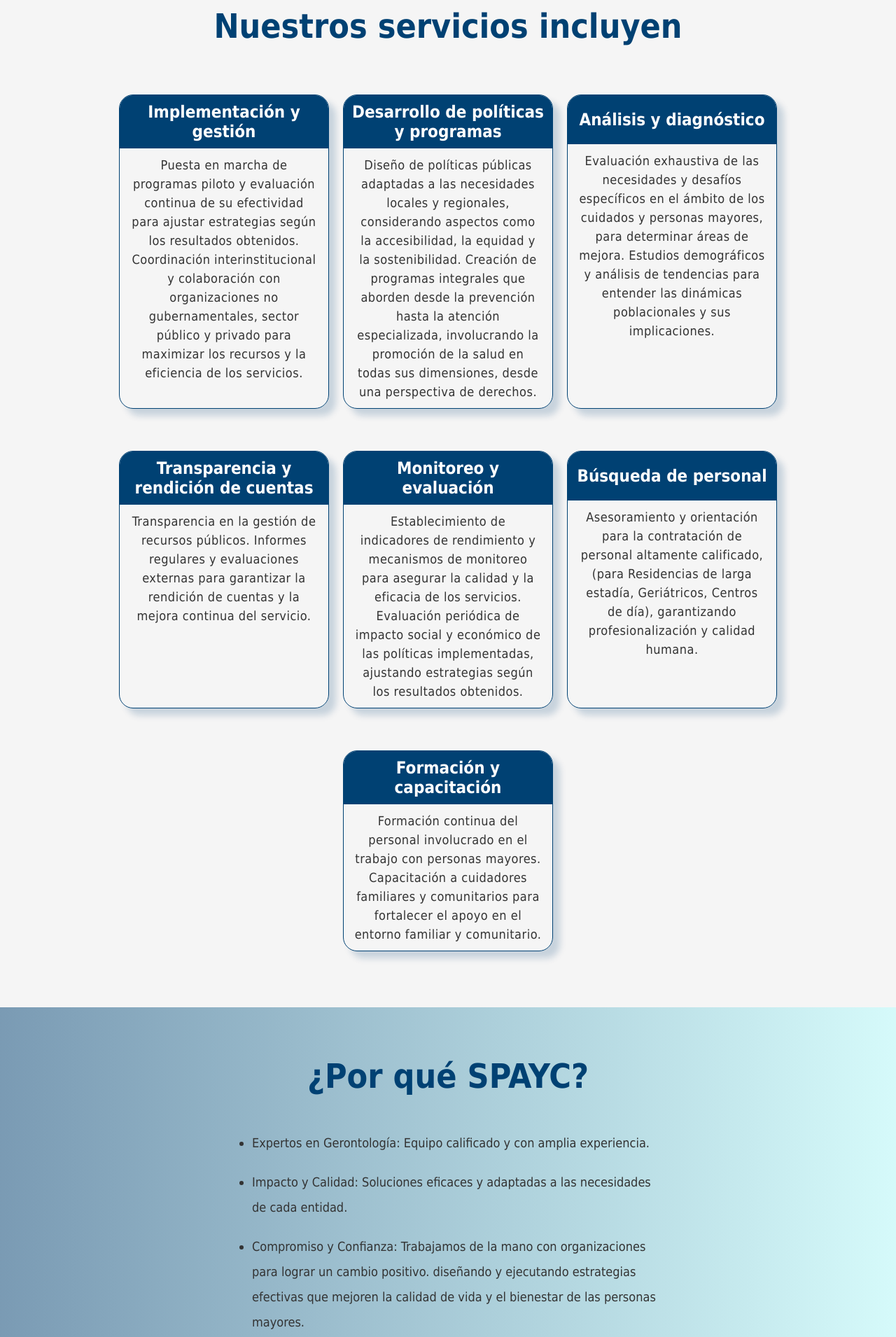
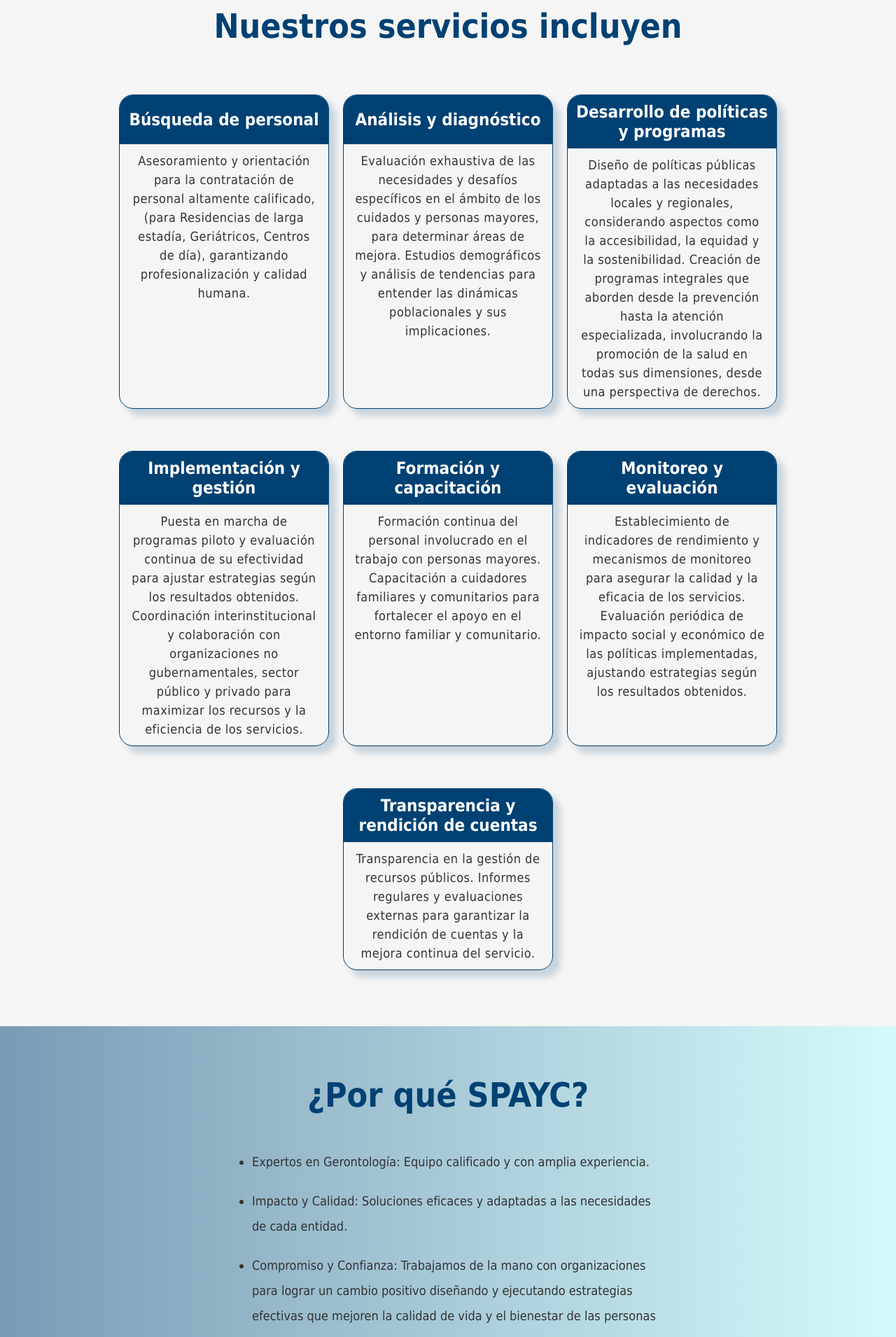
Before and after one commit to Gabriel9022/spayc-front, a React (Vite) app in the folder spayc-frontend/: page /instituciones in a window 1280 px wide. Shown: the part 1080-2990 px from the top of the page at 70% size. Built offline with nearby package versions, Linux system fonts and the light colour scheme; no server answers.

Commit message:
fix language and text

```diff
--- a/spayc-frontend/index.html
+++ b/spayc-frontend/index.html
@@ -1,5 +1,5 @@
 <!doctype html>
-<html lang="en">
+<html lang="es">
   <head>
     <meta charset="UTF-8" />
     <link rel="icon" type="image/svg+xml" href="" />
--- a/spayc-frontend/src/Components/AboutUs/AboutUs.tsx
+++ b/spayc-frontend/src/Components/AboutUs/AboutUs.tsx
@@ -11,7 +11,7 @@ const AboutUs: React.FC = () => {
           </div>
         </section>
         <section className='AboutUs_intro_section'>
-          <p>Somos un equipo de profesionales dedicado al cuidado integral y personalizado de personas mayores, comprometida en ofrecer servicios de alta calidad que mejoren su vida y promuevan su bienestar y autonomía. Con un equipo especializado en gerontología y una profunda vocación de servicio, nos dedicamos a proporcionar soluciones adaptadas a las necesidades únicas de cada individuo y su familia, diseñando planes de cuidados personalizados que abarcan desde la asistencia en actividades básicas de la vida diaria hasta el apoyo y estimulación biopsicosocial.</p>
+          <p>Somos un equipo de profesionales dedicado al cuidado integral y personalizado de personas mayores, comprometidos en ofrecer servicios de alta calidad que mejoren su vida y promuevan su bienestar y autonomía. Con un equipo especializado en gerontología y una profunda vocación de servicio, nos dedicamos a proporcionar soluciones adaptadas a las necesidades únicas de cada individuo y su familia, diseñando planes de cuidados personalizados que abarcan desde la asistencia en actividades básicas de la vida diaria hasta el apoyo y estimulación biopsicosocial.</p>
         </section>
         <section className='AboutUs_description_section'>
           <div className='AboutUs_description_container'>
--- a/spayc-frontend/src/Components/Contact/Contact.tsx
+++ b/spayc-frontend/src/Components/Contact/Contact.tsx
@@ -60,7 +60,7 @@ const Contact: React.FC = () => {
           </div>
         </section>
         <section className='Contact_intro_section'>
-          <p className='Contact_intro_description'>En SPAYC valoramos la comunicación directa y efectiva, si tiene alguna consulta o necesita más información sobre nuestros servicios, no dude en contactarnos y un asesor se comunicará con usted.</p>
+          <p className='Contact_intro_description'>En SPAYC valoramos la comunicación directa y efectiva, si tenés alguna consulta o necesitás más información sobre nuestros servicios, no dudes en contactarnos y un asesor se comunicará.</p>
         </section>
         <section className='Contact_info_form_sections'>
           <div className='Contact_section_info'>
--- a/spayc-frontend/src/Components/Home/Home.tsx
+++ b/spayc-frontend/src/Components/Home/Home.tsx
@@ -25,7 +25,7 @@ const Home: React.FC = () => {
             </div>
             <div className="home_introduction_us">
               <p>
-                Somos un equipo de profesionales al cuidado integral y personalizado
+                Somos un equipo de profesionales dedicado al cuidado integral y personalizado
                 de personas mayores. Ofrecemos una amplia variedad de servicios
                 de la más alta calidad profesional y humana, diseñados para
                 brindar apoyo y cuidado a las personas mayores en el
@@ -130,7 +130,7 @@ const Home: React.FC = () => {
               <p>Estos servicios son brindados por profesionales  altamente capacitados, con formación y experiencia en el sector.</p>
               <p>Nos caracterizamos por trabajar desde un enfoque de derechos, con perspectiva de género y mirada gerontológica.</p>
               <div className="home_professionals_link">
-                <p>Conoce el perfil </p>
+                <p>Conocé el perfil de</p>
                 <p><Link to={"/profesionales"}>NUESTROS PROFESIONALES</Link></p>
               </div>
             </div>
@@ -142,7 +142,7 @@ const Home: React.FC = () => {
             <div className="home_contact_introduction">
               <p>Más  que un proveedor de servicios de cuidados, somos un socio de confianza en el bienestar y calidad de vida de las personas mayores. Estamos comprometidos con hacer una diferencia tangible en cada vida que acompañamos y nos enorgullece servir con pasión y excelencia en el campo gerontológico.</p>
               <div className="home_contact_link">
-                <p>PARA CONOCER MAS SOBRE COMO PODEMOS AYUDARLE, NO DUDE EN
+                <p>PARA CONOCER MAS SOBRE COMO PODEMOS AYUDARTE, NO DUDES EN
                   <span><Link to={"/contacto"}>CONTACTARNOS</Link></span>
                 </p>
               </div>
--- a/spayc-frontend/src/Components/InstitutionalServices/InstitutionalServices.tsx
+++ b/spayc-frontend/src/Components/InstitutionalServices/InstitutionalServices.tsx
@@ -6,9 +6,9 @@ const InstitutionalServices: React.FC = () => {
     <div className="InstitutionalServices_component">
       <div className="InstitutionalServices_sections">
         <section className="main_banner">
-            <div className="main_banner_title">
-              <h1>Servicios para instituciones</h1>
-            </div>
+          <div className="main_banner_title">
+            <h1>Servicios para instituciones</h1>
+          </div>
         </section>
         <section className="InstitutionalServices_introduction">
           <p>
@@ -27,34 +27,34 @@ const InstitutionalServices: React.FC = () => {
           <div className="InstitutionalServices_services_container">
             <div className="InstitucionalServices_services_up">
               <div className="InstitutionalServices_card">
-                <h3>Implementación y gestión</h3>
-                <p>Puesta en marcha de programas piloto y evaluación continua de su efectividad para ajustar estrategias según los resultados obtenidos. Coordinación interinstitucional y colaboración con organizaciones no gubernamentales, sector público y privado para maximizar los recursos y la eficiencia de los servicios.</p>
+                <h3>Búsqueda de personal</h3>
+                <p>Asesoramiento y orientación para la contratación de personal altamente calificado, (para Residencias de larga estadía, Geriátricos, Centros de día), garantizando profesionalización y calidad humana.</p>
+              </div>
+              <div className="InstitutionalServices_card">
+                <h3>Análisis y diagnóstico</h3>
+                <p>Evaluación exhaustiva de las necesidades y desafíos específicos en el ámbito de los cuidados y personas mayores, para determinar áreas de mejora. Estudios demográficos y análisis de tendencias para entender las dinámicas poblacionales y sus implicaciones.</p>
               </div>
               <div className="InstitutionalServices_card">
                 <h3>Desarrollo de políticas y programas</h3>
                 <p>Diseño de políticas públicas adaptadas a las necesidades locales y regionales, considerando aspectos como la accesibilidad, la equidad y la sostenibilidad. Creación de programas integrales que aborden desde la prevención hasta la atención especializada, involucrando la promoción de la salud en todas sus dimensiones, desde una perspectiva de derechos.</p>
               </div>
-              <div className="InstitutionalServices_card">
-                <h3>Análisis y diagnóstico</h3>
-                <p>Evaluación exhaustiva de las necesidades y desafíos específicos en el ámbito de los cuidados y personas mayores, para determinar áreas de mejora. Estudios demográficos y análisis de tendencias para entender las dinámicas poblacionales y sus implicaciones.</p>
-              </div>
             </div>
             <div className="InstitucionalServices_services_down">
               <div className="InstitutionalServices_card">
-                <h3>Transparencia y rendición de cuentas</h3>
-                <p>Transparencia en la gestión de recursos públicos. Informes regulares y evaluaciones externas para garantizar la rendición de cuentas y la mejora continua del servicio.</p>
+                <h3>Implementación y gestión</h3>
+                <p>Puesta en marcha de programas piloto y evaluación continua de su efectividad para ajustar estrategias según los resultados obtenidos. Coordinación interinstitucional y colaboración con organizaciones no gubernamentales, sector público y privado para maximizar los recursos y la eficiencia de los servicios.</p>
+              </div>
+              <div className="InstitutionalServices_card">
+                <h3>Formación y capacitación</h3>
+                <p>Formación continua del personal involucrado en el trabajo con personas mayores. Capacitación a cuidadores familiares y comunitarios para fortalecer el apoyo en el entorno familiar y comunitario.</p>
               </div>
               <div className="InstitutionalServices_card">
                 <h3>Monitoreo y evaluación</h3>
                 <p>Establecimiento de indicadores de rendimiento y mecanismos de monitoreo para asegurar la calidad y la eficacia de los servicios. Evaluación periódica de impacto social y económico de las políticas implementadas, ajustando estrategias según los resultados obtenidos.</p>
               </div>
               <div className="InstitutionalServices_card">
-                <h3>Búsqueda de personal</h3>
-                <p>Asesoramiento y orientación para la contratación de personal altamente calificado, (para Residencias de larga estadía, Geriátricos, Centros de día), garantizando profesionalización y calidad humana.</p>
-              </div>
-              <div className="InstitutionalServices_card">
-                <h3>Formación y capacitación</h3>
-                <p>Formación continua del personal involucrado en el trabajo con personas mayores. Capacitación a cuidadores familiares y comunitarios para fortalecer el apoyo en el entorno familiar y comunitario.</p>
+                <h3>Transparencia y rendición de cuentas</h3>
+                <p>Transparencia en la gestión de recursos públicos. Informes regulares y evaluaciones externas para garantizar la rendición de cuentas y la mejora continua del servicio.</p>
               </div>
             </div>
           </div>
@@ -67,7 +67,7 @@ const InstitutionalServices: React.FC = () => {
             <ul>
               <li>Expertos en Gerontología: Equipo calificado y con amplia experiencia.</li>
               <li>Impacto y Calidad: Soluciones eficaces y adaptadas a las necesidades de cada entidad.</li>
-              <li>Compromiso y Confianza: Trabajamos de la mano con organizaciones para lograr un cambio positivo. diseñando y ejecutando estrategias efectivas que mejoren la calidad de vida y el bienestar de las personas mayores.</li>
+              <li>Compromiso y Confianza: Trabajamos de la mano con organizaciones para lograr un cambio positivo diseñando y ejecutando estrategias efectivas que mejoren la calidad de vida y el bienestar de las personas mayores.</li>
             </ul>
           </div>
           <div className="InstitutionalServices_why_final">
```
